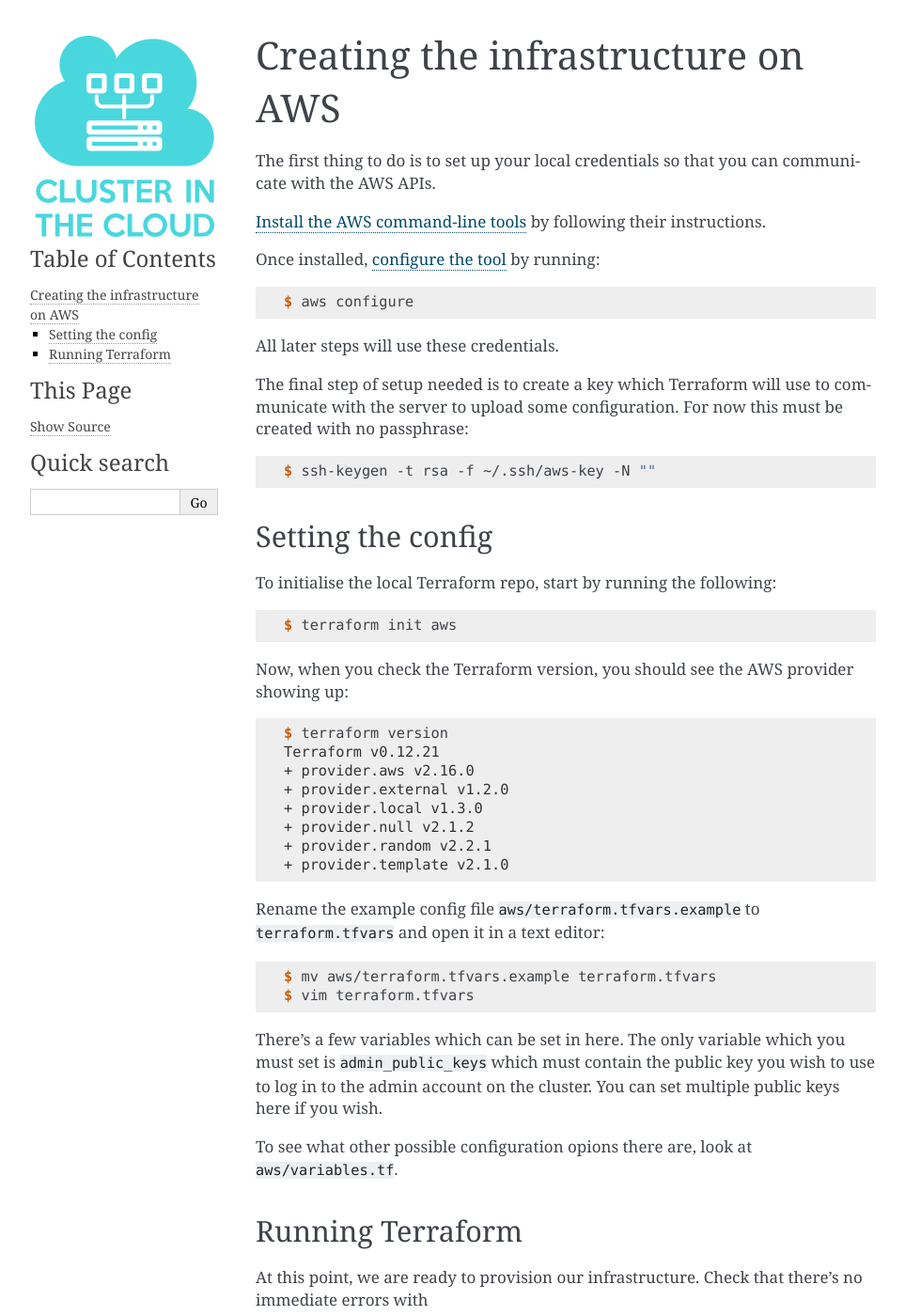
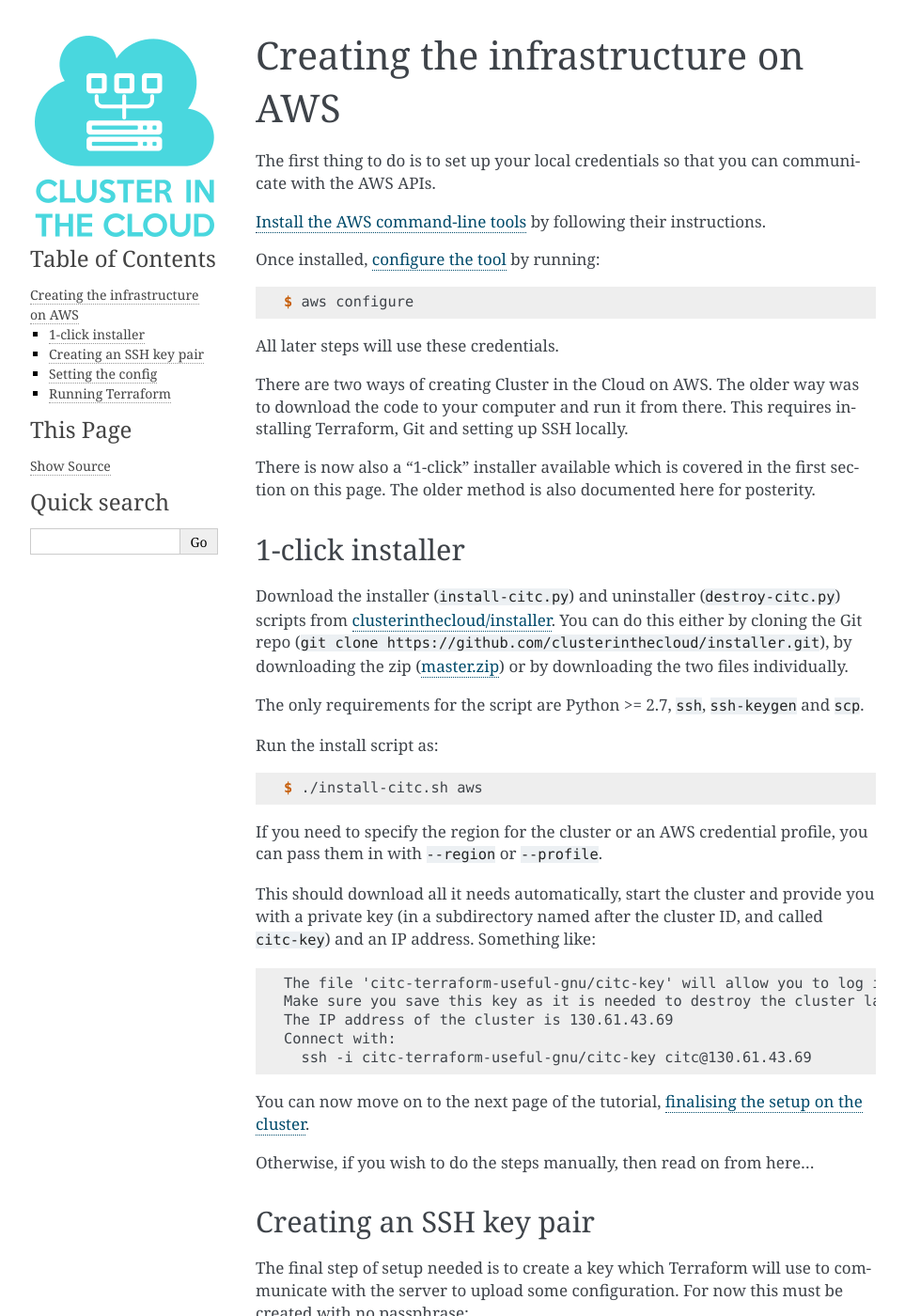
Before and after one commit to clusterinthecloud/docs, a Sphinx documentation site: the page built from source/aws-infrastructure.rst, in a window 1280 px wide and 1400 px high. Shown: the whole window at 94% size, without its empty margins (148-1111 px from the left). Built offline with Sphinx 7.4.7, drawn with Linux system fonts in a browser that asks for light colours.

Commit message:
Add AWS installer docs

```diff
--- a/source/aws-infrastructure.rst
+++ b/source/aws-infrastructure.rst
@@ -12,6 +12,47 @@
    $ aws configure
 
 All later steps will use these credentials.
+
+There are two ways of creating Cluster in the Cloud on AWS.
+The older way was to download the code to your computer and run it from there.
+This requires installing Terraform, Git and setting up SSH locally.
+
+There is now also a "1-click" installer available which is covered in the first section on this page.
+The older method is also documented here for posterity.
+
+1-click installer
+-----------------
+
+Download the installer (``install-citc.py``) and uninstaller (``destroy-citc.py``) scripts from `clusterinthecloud/installer <https://github.com/clusterinthecloud/installer>`__.
+You can do this either by cloning the  Git repo (``git clone https://github.com/clusterinthecloud/installer.git``), by downloading the zip (`master.zip <https://github.com/clusterinthecloud/installer/archive/master.zip>`__) or by downloading the two files individually.
+
+The only requirements for the script are Python >= 2.7, ``ssh``, ``ssh-keygen`` and ``scp``.
+
+Run the install script as:
+
+.. code-block:: shell-session
+
+   $ ./install-citc.sh aws
+
+If you need to specify the region for the cluster or an AWS credential profile, you can pass them in with ``--region`` or ``--profile``.
+
+This should download all it needs automatically, start the cluster and provide you with a private key (in a subdirectory named after the cluster ID, and called ``citc-key``) and an IP address. Something like:
+
+
+.. code-block:: text
+
+   The file 'citc-terraform-useful-gnu/citc-key' will allow you to log into the new cluster
+   Make sure you save this key as it is needed to destroy the cluster later.
+   The IP address of the cluster is 130.61.43.69
+   Connect with:
+     ssh -i citc-terraform-useful-gnu/citc-key citc@130.61.43.69
+
+You can now move on to the next page of the tutorial, :doc:`finalising the setup on the cluster <finalise>`.
+
+Otherwise, if you wish to do the steps manually, then read on from here...
+
+Creating an SSH key pair
+------------------------
 
 The final step of setup needed is to create a key which Terraform will use to communicate with the server to upload some configuration.
 For now this must be created with no passphrase:
--- a/source/google-infrastructure.rst
+++ b/source/google-infrastructure.rst
@@ -3,7 +3,7 @@
 
 There are two ways of creating Cluster in the Cloud on Google Cloud.
 The older way was to download the code to your computer and run it from there.
-This requires installing Terraform, Git aand setting up SSH locally.
+This requires installing Terraform, Git and setting up SSH locally.
 
 There is now also a "1-click" installer available which is covered in the first section on this page.
 The older method is also documented here for posterity.
@@ -41,6 +41,8 @@
    {"status":"0", "cluster_ip":"130.61.43.69"}
 
 You can now move on to the next page of the tutorial, :doc:`finalising the setup on the cluster <finalise>`.
+
+Otherwise, if you wish to do the steps manually, then read on from here...
 
 Setting up the environment
 --------------------------
```
Also changed, not shown: source/running.rst (+12 -0 lines).
